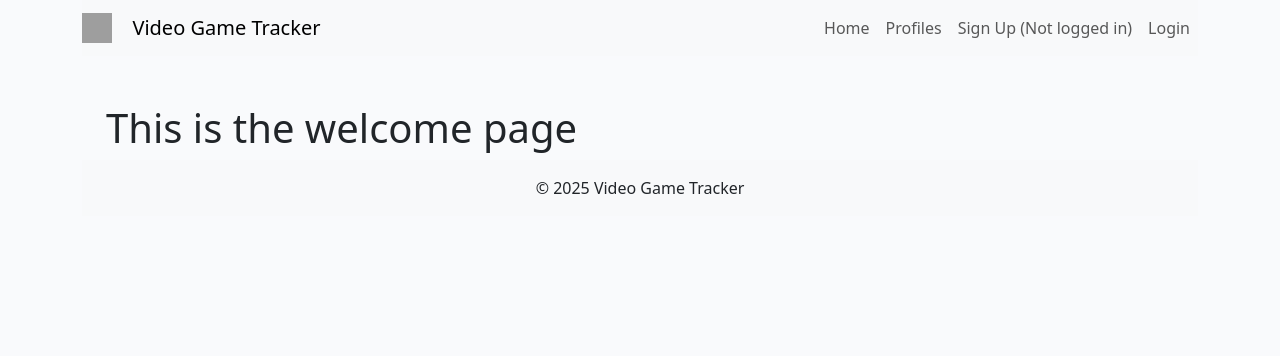
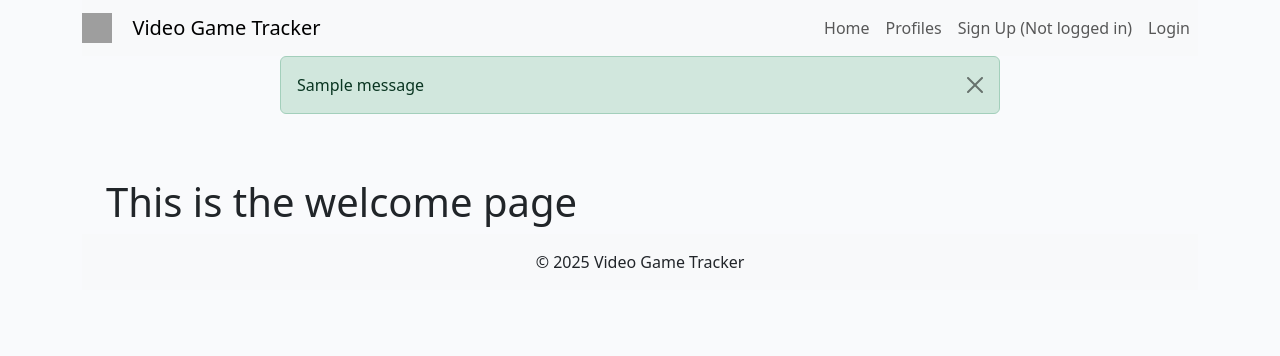
Before and after one commit to lcorndogl/Video-Game-Tracker, a Django app: page / in a window 1280 px wide. Shown: the top 356 px of the page. Run offline with Django 4.2, Linux system fonts and the light colour scheme; tables that the repository leaves empty hold one stand-in row (values such as "Sample post"); one stand-in notice (Sample message) is shown; grey boxes are pictures that could not be loaded.

Commit message:
Fix feedback messages not showing

```diff
--- a/profiles/templates/profiles/profile_detailed.html
+++ b/profiles/templates/profiles/profile_detailed.html
@@ -145,7 +145,6 @@
         </div>
     </div>
 </div>
-</div>
 <!-- profile_detailed.html content ends here -->
 {% block extras %}
 <script src="{% static 'js/comments.js' %}"></script>
--- a/profiles/urls.py
+++ b/profiles/urls.py
@@ -9,5 +9,7 @@ urlpatterns = [
     path('profiles/<str:username>/', views.profile_detailed, name='profile_detailed'),
     path('profiles/edit_comment/<int:comment_id>',
          views.comment_edit, name='comment_edit'),
+    path('profiles/delete_comment/<int:comment_id>',
+        views.comment_delete, name='comment_delete'),
     # path('profile_view/', views.ProfileDetail.as_view(), name='profile_detailed'),
 ]
--- a/profiles/views.py
+++ b/profiles/views.py
@@ -4,6 +4,7 @@ from django.contrib import messages
 from django.http import HttpResponseRedirect
 from .models import User_Profile, User_Library, User, Comment
 from .forms import CommentForm
+
 
 def manage_profile(request):
     """
@@ -51,14 +52,10 @@ class ProfileList(generic.ListView):
 def profile_detailed(request, username):
     """
     Display an individual :model:`blog.Post`.
-
     **Context**
-
     ``post``
         An instance of :model:`blog.Post`.
-
     **Template:**
-
     :template:`blog/post_detail.html`
     """
 
@@ -133,9 +130,31 @@ def comment_edit(request, comment_id):
             messages.add_message(request, messages.SUCCESS, 'Comment Updated!')
         else:
             messages.add_message(request, messages.ERROR,
-                                'Error updating comment!')
+                                 'Error updating comment!')
 
     return HttpResponseRedirect(reverse('profile_detailed', args=[comment.profile]))
+
+
+def comment_delete(request, comment_id):
+    """
+    Delete an individual comment.
+
+    **Context**
+    ``post``
+        An instance of :model:`blog.Post`.
+    ``comment``
+        A single comment related to the post.
+    """
+    comment = get_object_or_404(Comment, pk=comment_id)
+
+    if comment.commenter == request.user:
+        comment.delete()
+        messages.add_message(request, messages.SUCCESS, 'Comment deleted!')
+    else:
+        messages.add_message(request, messages.ERROR,
+                             'You can only delete your own comments!')
+
+    return HttpResponseRedirect(reverse('post_detail', args=[slug]))
 
 # def favourite_edit(request, slug, comment_id):
 #     """
--- a/templates/base.html
+++ b/templates/base.html
@@ -64,7 +64,20 @@
                 </div>
                 {% endif %}
         </nav>
-
+        <!-- displaying Django messages -->
+        <div class="container">
+            <div class="row">
+                <div class="col-md-8 offset-md-2">
+                    {% for message in messages %}
+                    <div class="alert {{ message.tags }} alert-dismissible
+      fade show" id="msg" role="alert">
+                        {{ message | safe }}
+                        <button type="button" class="btn-close" data-bs-dismiss="alert" aria-label="Close"></button>
+                    </div>
+                    {% endfor %}
+                </div>
+            </div>
+        </div>
         <div class="container mt-5">
             <!-- <h1>Welcome to Video Game Tracker</h1>
             <p>Content goes here...</p> -->
--- a/videoGameTracker/settings.py
+++ b/videoGameTracker/settings.py
@@ -13,6 +13,7 @@ https://docs.djangoproject.com/en/4.2/ref/settings/
 from pathlib import Path
 import os
 import sys
+from django.contrib.messages import constants as messages
 import dj_database_url
 if os.path.isfile('env.py'):
     import env
@@ -138,6 +139,10 @@ USE_I18N = True
 
 USE_TZ = True
 
+MESSAGE_TAGS = {
+    messages.SUCCESS: 'alert-success',
+    messages.ERROR: 'alert-danger',
+}
 
 # Static files (CSS, JavaScript, Images)
 # https://docs.djangoproject.com/en/4.2/howto/static-files/
```
